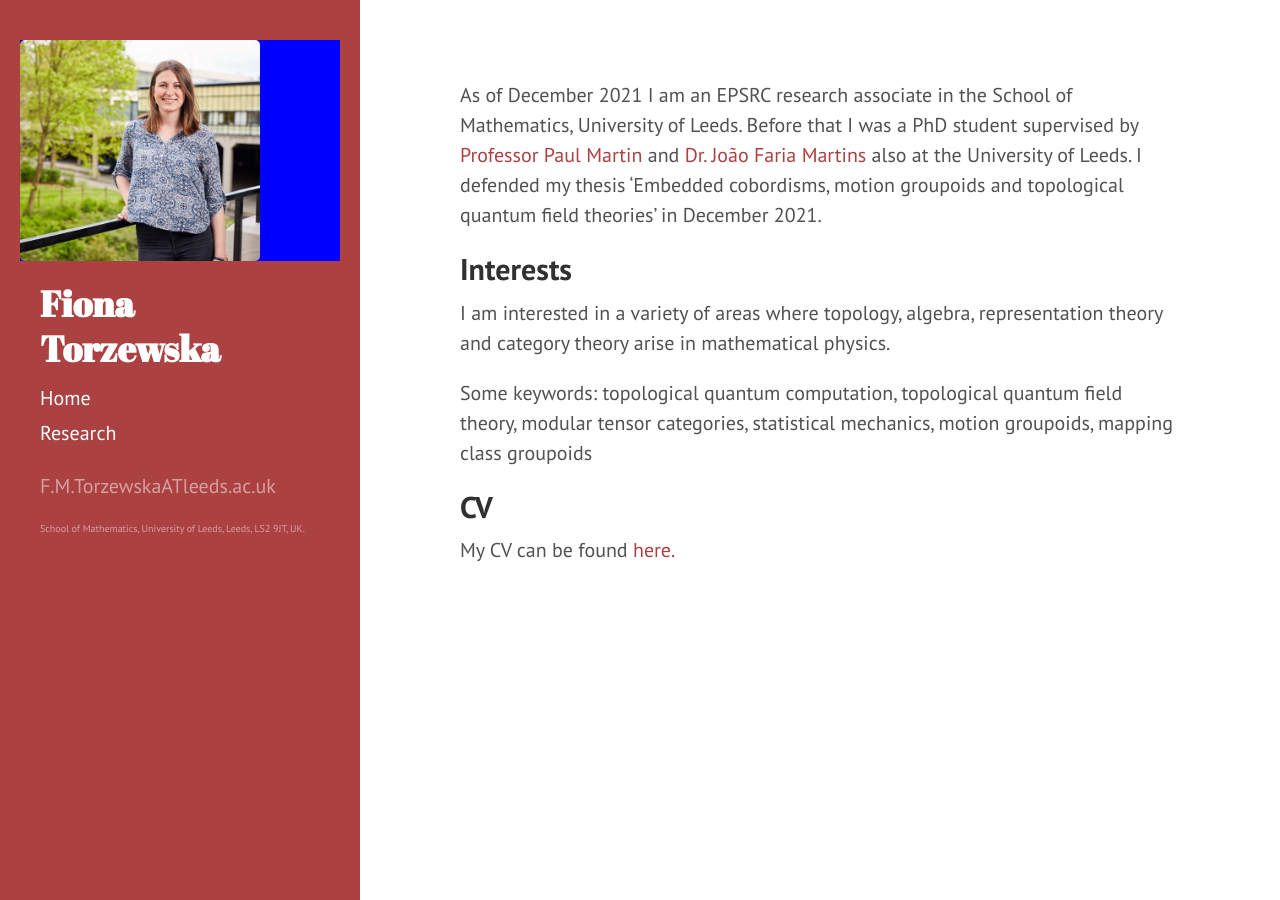
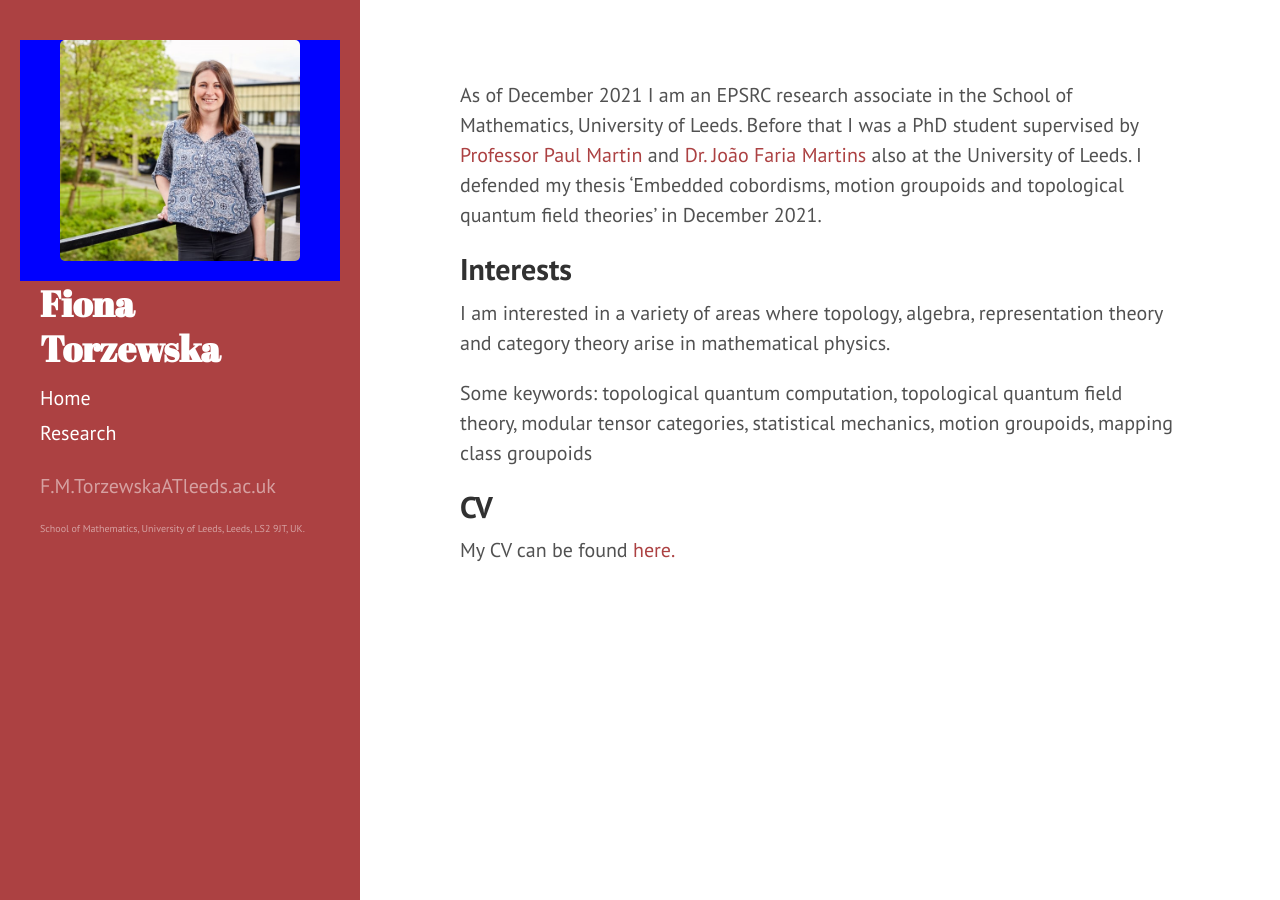
Before and after one commit to fionatorzewska/fionatorzewska.github.io, a Jekyll site: the page built from index.md, in a window 1280 px wide. Built offline with Jekyll 4.4.1, drawn with Linux system fonts in a browser that asks for light colours; Markdown is read by kramdown in place of the engine named in the settings; the list of posts is cut into pages by our own code.

Commit message:
Update sidebar.html

```diff
--- a/_includes/sidebar.html
+++ b/_includes/sidebar.html
@@ -2,7 +2,9 @@
 .sidebarimage{
   background: blue;
   width: 100%;
-text-align: center;}
+text-align: center;
+  display:flex;
+  justify-content:center;}
 </style>
 
 <div class="sidebar">
```
